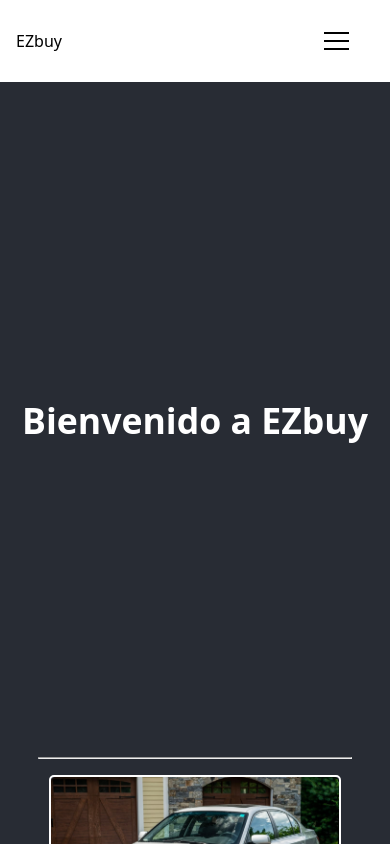
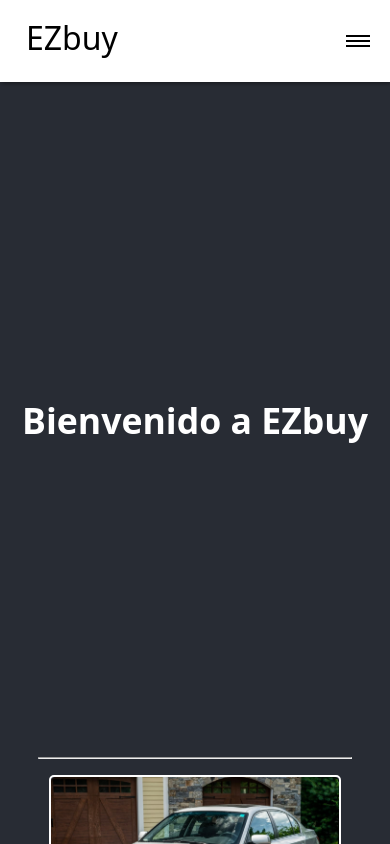
Before and after one commit to gerszcitoo/EZbuy-sanchez, a React (Create React App) app: page / in a window 390 px wide. Shown: the top 844 px of the page. Built offline with nearby package versions, Linux system fonts and the light colour scheme.

Commit message:
navbar done responsive

```diff
--- a/src/components/NavBar/NavBar.css
+++ b/src/components/NavBar/NavBar.css
@@ -1,63 +1,150 @@
-.navbar{
-    display: flex;
-    justify-content: space-between;
-    align-items: center;
-    padding: 1rem;
+:root {
+  --white: #f9f9f9;
+  --black: #36383f;
+  --gray: #85888c;
 }
 
-.nav-list{
-    display: flex;
-    padding: 0;
+/* Header */
+
+.navbar {
+  background-color: white;
+  box-shadow: 1px 1px 5px 0px rgba(0, 0, 0, 0.5);
+  position: sticky;
+  top: 0;
+  width: 100%;
+  z-index: 999;
+  display: flex;
+  justify-content: space-between;
 }
 
-.nav-item{
-    padding: 0 5px;
-    color: rgb(97, 97, 97);
-    list-style: none;
-    text-decoration: none;
-    transition: .2s;
-    border-radius: 5px;
+/* Logo */
+
+.nav-logo {
+  display: inline-block;
+  color: black;
+  font-size: 2rem;
+  margin-left: 10px;
+  padding: 1rem;
 }
 
-.nav-logo{
-    color: black;
-    list-style: none;
-    border: none;
-    text-decoration: none;
+/* Nav menu */
+
+.nav {
+  width: 100%;
+  height: 100%;
+  position: fixed;
+  background-color: white;
+  overflow: hidden;
+  margin-top: 5rem;
 }
 
-.nav-item:hover{
-    color: black;
+.menu {
+  display: flex;
+  flex-direction: column;
 }
 
-.burger{
-    display: none;
-    height: 50px;
-    width: 50px;
-    flex-direction: column;
-    justify-content: center;
+.menu a {
+  display: block;
+  padding: 30px;
+  color: black;
 }
 
-.burger div{
-    width: 25px;
-    height: 2px;
-    background-color: black;
-    margin: 3px 0;
+.menu a:hover {
+  background-color: var(--gray);
 }
 
-@media (max-width: 500px){
-    /* -----Agregar cuando haga eventos------
-    .navbar{
-        flex-direction: column;
-        justify-content: center;
-        align-items: center;
-    } */
-    .nav-list{
-        display: none;
-        flex-direction: column;
-    }
-    .burger{
-        display: flex;
-        flex-direction: column;
-    }
+.nav {
+  max-height: 0;
+  transition: max-height 0.5s ease-out;
 }
+
+/* Menu Icon */
+
+.hamb {
+  cursor: pointer;
+  float: right;
+  padding: 40px 20px;
+}
+
+/* Style label tag */
+
+.hamb-line {
+  background: black;
+  display: block;
+  height: 2px;
+  position: relative;
+  width: 24px;
+}
+
+/* Style span tag */
+
+.hamb-line::before,
+.hamb-line::after {
+  background: black;
+  content: "";
+  display: block;
+  height: 100%;
+  position: absolute;
+  transition: all 0.2s ease-out;
+  width: 100%;
+}
+
+.hamb-line::before {
+  top: 5px;
+}
+
+.hamb-line::after {
+  top: -5px;
+}
+
+/* Hide checkbox */
+
+.side-menu {
+  display: none;
+}
+
+/* Toggle menu icon */
+
+.side-menu:checked ~ nav {
+  max-height: 90%;
+}
+
+.side-menu:checked ~ .hamb .hamb-line {
+  background: transparent;
+}
+
+.side-menu:checked ~ .hamb .hamb-line::before {
+  transform: rotate(-45deg);
+  top: 0;
+}
+
+.side-menu:checked ~ .hamb .hamb-line::after {
+  transform: rotate(45deg);
+  top: 0;
+}
+
+/* Responsiveness */
+
+@media (min-width: 768px) {
+  .nav {
+    max-height: none;
+    top: 0;
+    position: relative;
+    width: fit-content;
+    height: auto;
+    margin-top: 0;
+  }
+  .menu {
+    flex-direction: row;
+  }
+  .menu li {
+    float: left;
+  }
+  .menu a:hover {
+    background-color: transparent;
+    color: var(--gray);
+  }
+  .hamb {
+    display: none;
+  }
+}
--- a/src/components/NavBar/NavBar.jsx
+++ b/src/components/NavBar/NavBar.jsx
@@ -3,24 +3,18 @@
 import { Link } from "react-router-dom";
 
 function NavBar() {
-  // ----BURGER MENU (WIP)----
-  function handleBurger(evt) {
-    let style = evt.target.style;
-    style.backgroundColor = "red";
-  }
-
   // -----NAVBAR RETURN-----
   return (
-    <nav className="navbar">
+    <div className="navbar">
       <Link className="nav-logo" to="/">
         <p>EZbuy</p>
       </Link>
-      <div onClick={handleBurger} className="burger">
-        <div></div>
-        <div></div>
-        <div></div>
-      </div>
-      <ul className="nav-list">
+      <input className="side-menu" type="checkbox" id="side-menu" />
+      <label className="hamb" for="side-menu">
+        <span className="hamb-line"></span>
+      </label>
+      <nav className="nav">
+        <ul className="menu">
           <Link className="nav-item" to="/">
             <li>Inicio</li>
           </Link>
@@ -38,6 +32,7 @@
           </Link>
         </ul>
       </nav>
+    </div>
   );
 }
 
```
Lines whose indentation alone changed are shown as unchanged.
